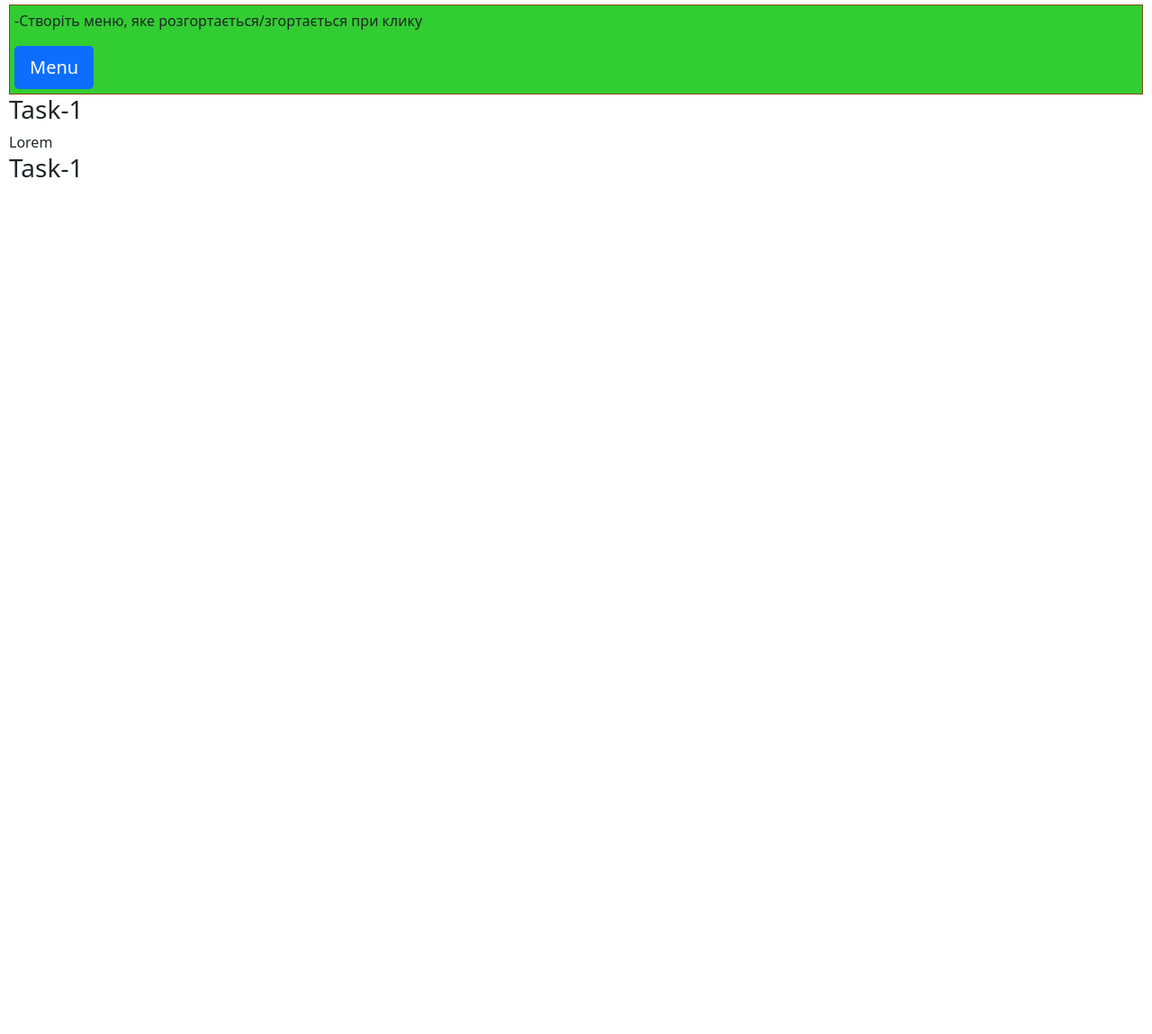
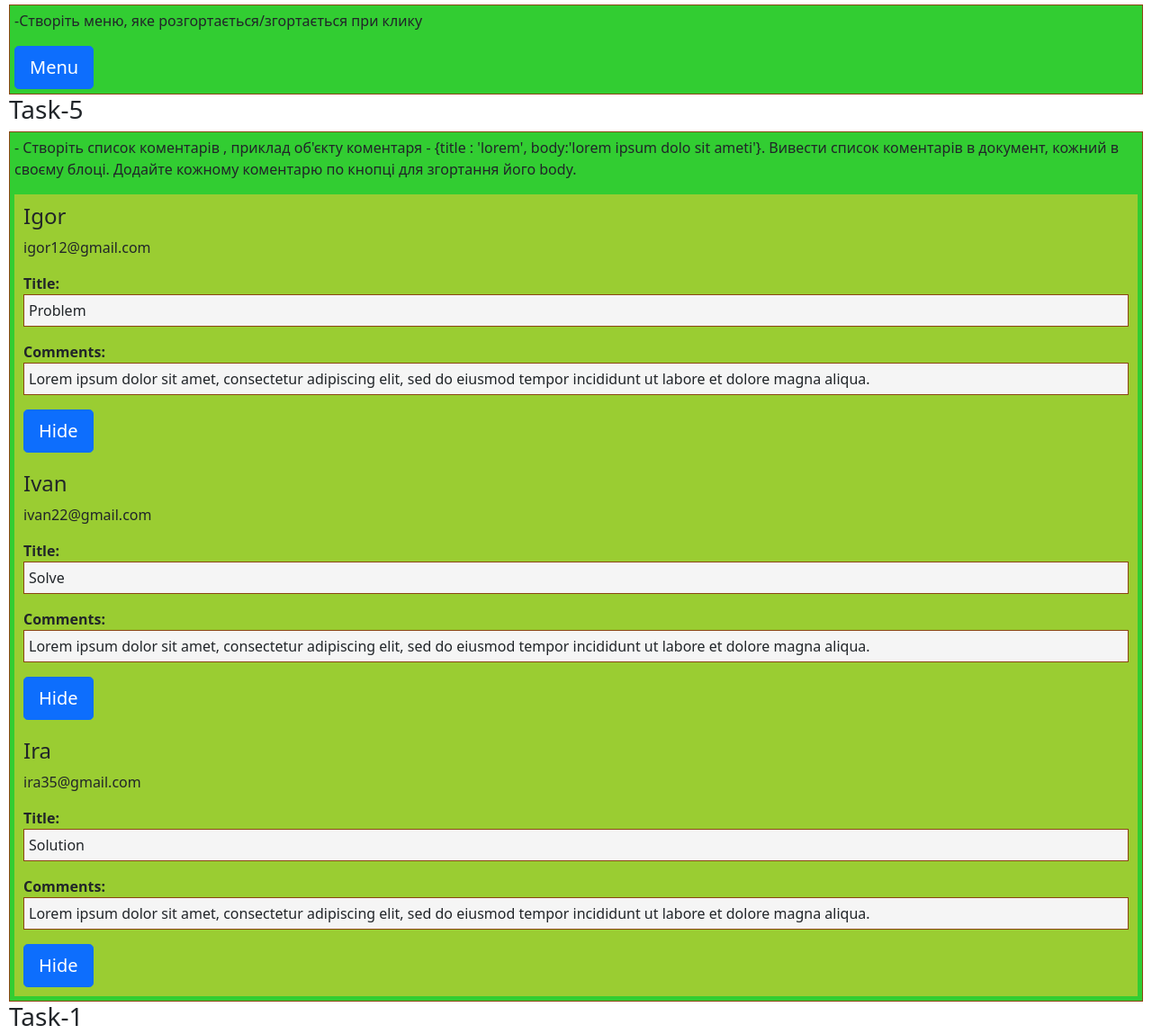
Before and after one commit to Ruslan-Mudrak1989/Okten21, a plain HTML site: page JS/HW_7/index.html in a window 1280 px wide. Shown: the part 510-1659 px from the top of the page at 90% size. Before the commit the page ends 800 px from the top, so only its background shows below. Drawn offline with nearby package versions, Linux system fonts and the light colour scheme.

Commit message:
main_part_1 - complete task with comments

```diff
--- a/JS/HW_7/index.html
+++ b/JS/HW_7/index.html
@@ -46,8 +46,42 @@
             </div>
         </div>
     </section>
-    <h3>Task-1</h3>
-    <div>Lorem</div>
+    <h3>Task-5</h3>
+    <section class="sct-task task-5">
+        <p>- Створіть список коментарів , приклад об'єкту коментаря - {title : 'lorem', body:'lorem ipsum dolo sit ameti'}.
+            Вивести список коментарів в документ, кожний в своєму блоці.
+            Додайте кожному коментарю по кнопці для згортання його body.</p>
+        <div class="inner-content">
+            <h4 class="user-name"></h4>
+            <p class="user-email"></p>
+            <div><b>Title:</b></div>
+            <p class="user-title"></p>
+            <div><b>Comments:</b></div>
+            <p class="user-comment"></p>
+            <button type="button" class="btn btn-primary btn-lg btn-5">Hide</button>
+        </div>
+        <div class="inner-content">
+            <h4 class="user-name"></h4>
+            <p class="user-email"></p>
+            <div><b>Title:</b></div>
+            <p class="user-title"></p>
+            <div><b>Comments:</b></div>
+            <p class="user-comment"></p>
+            <button type="button" class="btn btn-primary btn-lg btn-5">Hide</button>
+        </div>
+        <div class="inner-content">
+            <h4 class="user-name"></h4>
+            <p class="user-email"></p>
+            <div><b>Title:</b></div>
+            <p class="user-title"></p>
+            <div><b>Comments:</b></div>
+            <p class="user-comment"></p>
+            <button type="button" class="btn btn-primary btn-lg btn-5">Hide</button>
+        </div>
+
+    </section>
+
+
     <h3>Task-1</h3>
 </div>
 
--- a/JS/HW_7/main_part_1.js
+++ b/JS/HW_7/main_part_1.js
@@ -10,7 +10,6 @@ btn.onclick = () => {
         text.hidden = true;
 
 };
-
 
 
 // Alternative
@@ -30,7 +29,7 @@ console.log(btn);
 const hiddenBtn = document.querySelector('.btn-2');
 
 hiddenBtn.onclick = () => {
-  hiddenBtn.hidden = true;
+    hiddenBtn.hidden = true;
 };
 
 
@@ -43,9 +42,9 @@ const outInfo = document.querySelector('.out-info');
 
 
 confirm.onclick = () => {
-  age.value < 18?
-     outInfo.innerText = 'Sorry, You are too young!':
-      outInfo.innerText = 'Welcome to the website!'
+    age.value < 18 ?
+        outInfo.innerText = 'Sorry, You are too young!' :
+        outInfo.innerText = 'Welcome to the website!'
 };
 
 console.log(age);
@@ -60,9 +59,9 @@ const content = document.querySelector('.dropdown-content');
 content.hidden = true;
 
 menu.onclick = () => {
-  // content.hidden === false ?
-  //  content.hidden = true:
-  //  content.hidden = false
+    // content.hidden === false ?
+    //  content.hidden = true:
+    //  content.hidden = false
 
     // Alternative
     content.hidden = !content.hidden;
@@ -81,31 +80,58 @@ content.onmouseout = (ev) => {
 // HOW TO PUT THEM TOGETHER IN ONE FUNCTION
 
 
-
 // - Створіть список коментарів , приклад об'єкту коментаря - {title : 'lorem', body:'lorem ipsum dolo sit ameti'}.
 // Вивести список коментарів в документ, кожний в своєму блоці.
 //     Додайте кожному коментарю по кнопці для згортання його body.
 
 const forum = [
-    {id: 1,},
-    {name: 'Igor',},
-    {email: 'igor12@gmail.com',},
-    {title: 'Problem',},
-    {comment:'Lorem ipsum dolor sit amet, consectetur adipiscing elit, sed do eiusmod tempor incididunt ut labore ' +
-            'et dolore magna aliqua.'},
-    {id: 2,},
-    {name: 'Ivan',},
-    {email: 'ivan22@gmail.com',},
-    {title: 'Solve',},
-    {comment:'Lorem ipsum dolor sit amet, consectetur adipiscing elit, sed do eiusmod tempor incididunt ut labore ' +
-            'et dolore magna aliqua.'},
-    {id: 3,},
-    {name: 'Ira',},
-    {email: 'ira35@gmail.com',},
-    {title: 'Solution',},
-    {comment:'Lorem ipsum dolor sit amet, consectetur adipiscing elit, sed do eiusmod tempor incididunt ut labore ' +
-            'et dolore magna aliqua.'},
+    {
+        id: 1,
+        name: 'Igor',
+        email: 'igor12@gmail.com',
+        title: 'Problem',
+        comment: 'Lorem ipsum dolor sit amet, consectetur adipiscing elit, sed do eiusmod tempor incididunt ut labore ' +
+            'et dolore magna aliqua.'
+    },
+    {
+        id: 2,
+        name: 'Ivan',
+        email: 'ivan22@gmail.com',
+        title: 'Solve',
+        comment: 'Lorem ipsum dolor sit amet, consectetur adipiscing elit, sed do eiusmod tempor incididunt ut labore ' +
+            'et dolore magna aliqua.'
+    },
+    {
+        id: 3,
+        name: 'Ira',
+        email: 'ira35@gmail.com',
+        title: 'Solution',
+        comment: 'Lorem ipsum dolor sit amet, consectetur adipiscing elit, sed do eiusmod tempor incididunt ut labore ' +
+            'et dolore magna aliqua.'
+    },
 ];
+
+
+let section = document.querySelector('.task-5');
+let innerContent = document.querySelectorAll('.inner-content');
+let userName = document.querySelectorAll('.user-name');
+let userEmail = document.querySelectorAll('.user-email');
+let userTitle = document.querySelectorAll('.user-title');
+let userComment = document.querySelectorAll('.user-comment');
+let btnHideComment = document.querySelectorAll('.btn-5');
+
+
+console.log(userName);
+
+forum.map((user, inx) => {
+    userName[inx].innerHTML = user.name;
+    userEmail[inx].innerHTML = user.email;
+    userTitle[inx].innerHTML = user.title;
+    userComment[inx].innerHTML = user.comment;
+    btnHideComment[inx].onclick = () => {
+    userComment[inx].hidden = !userComment[inx].hidden;
+    }
+});
 
 
 // - Створити 2 форми  по 2 інпути в кожній. створити кнопку при кліку на яку зчитується та виводиться на консоль інформація з цих 2х форм.
--- a/JS/HW_7/style.css
+++ b/JS/HW_7/style.css
@@ -24,7 +24,12 @@
     text-decoration: none;
 }
 
-/*.dropdown-content a:hover {*/
-/*    background-color: grey;*/
-/*    color: whitesmoke;*/
-/*}*/
+.inner-content {
+    background-color: yellowgreen;
+    padding: 10px;
+}
+.user-title, .user-comment{
+    border:  saddlebrown solid 1px;
+    background-color: whitesmoke;
+    padding: 5px;
+}
```
